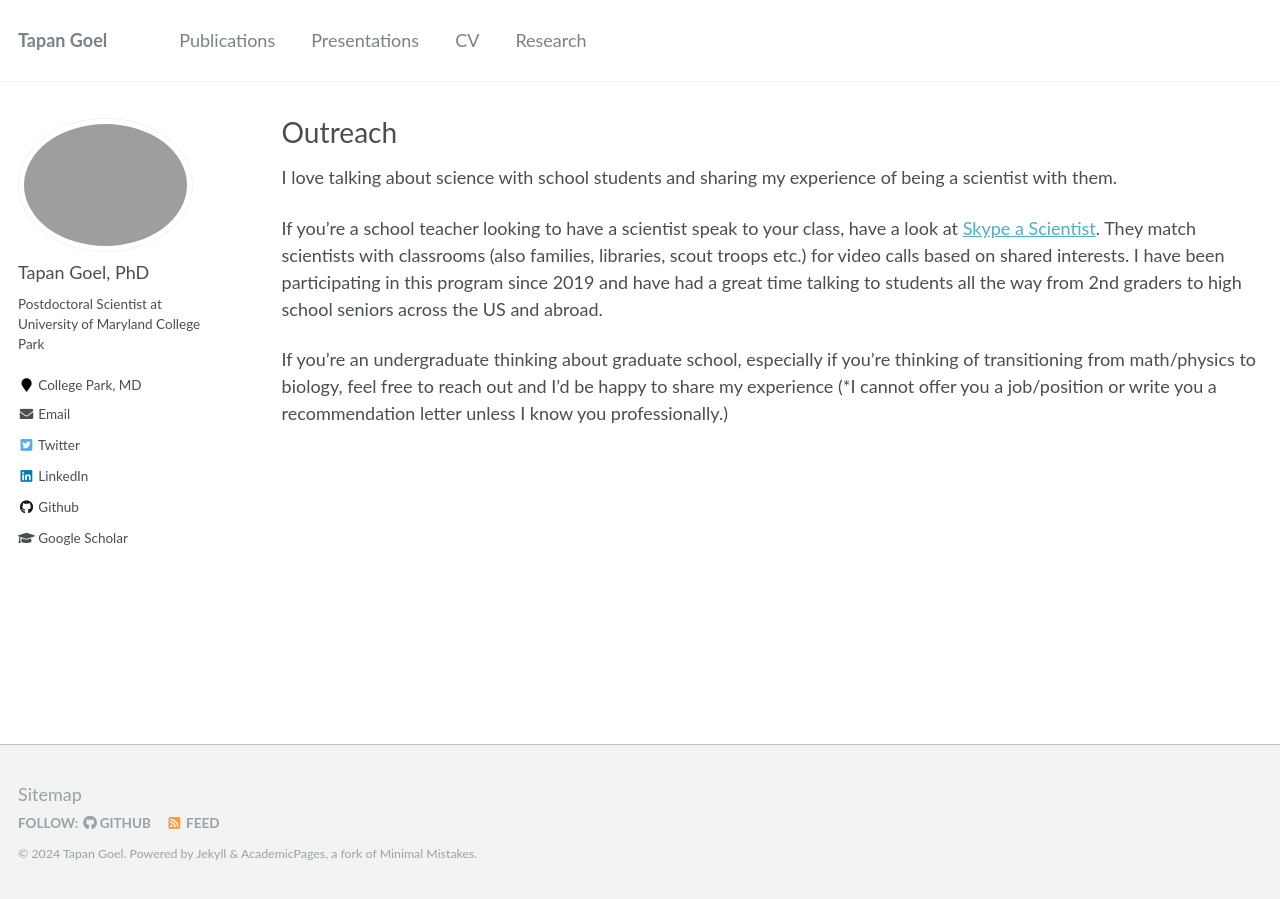
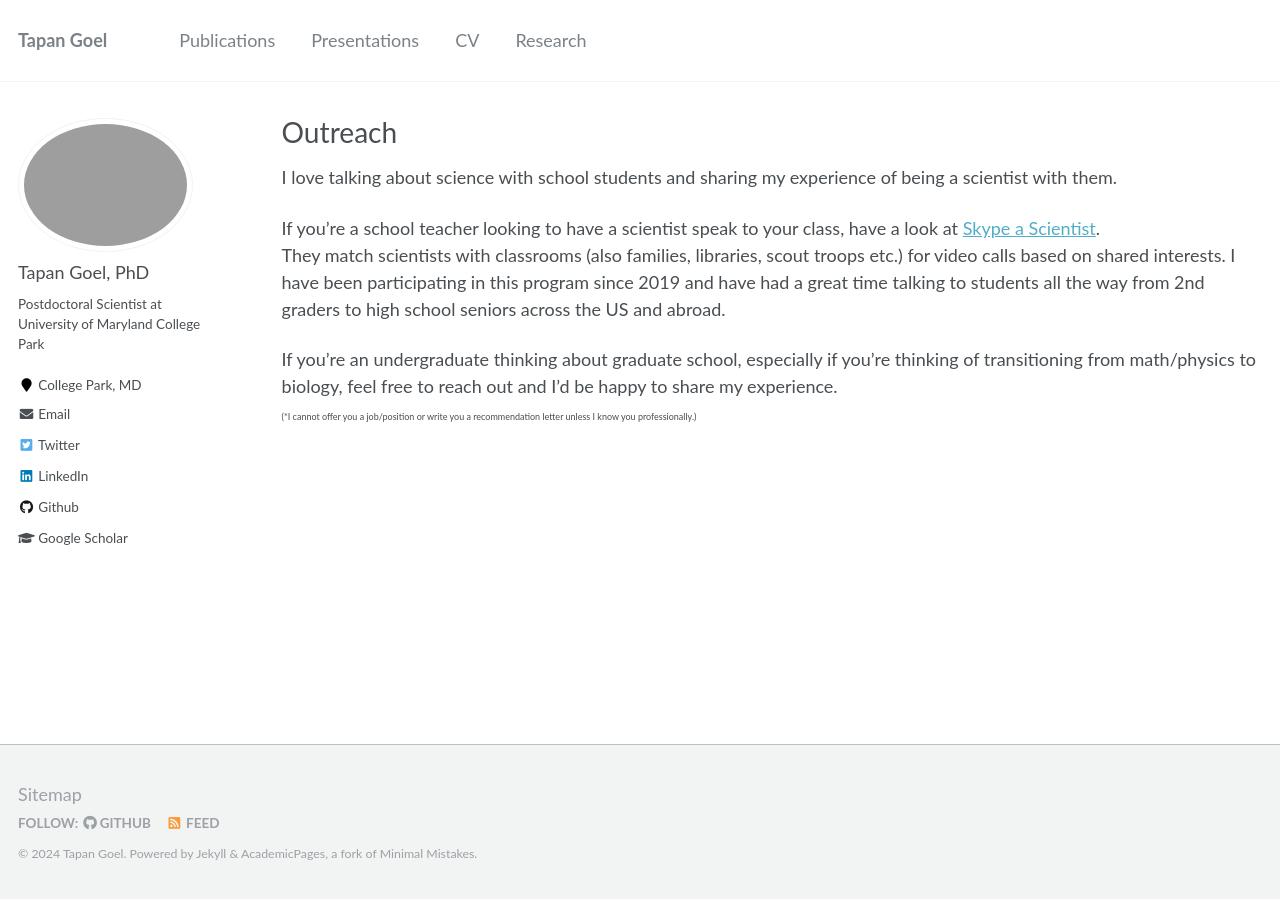
Before and after one commit to tapangoel1994/tapangoel1994.github.io, a Jekyll site: the page built from _pages/Outreach.md, in a window 1280 px wide. Built offline with Jekyll 4.4.1, drawn with Linux system fonts in a browser that asks for light colours.

Commit message:
Update Outreach.md

```diff
--- a/_pages/Outreach.md
+++ b/_pages/Outreach.md
@@ -7,9 +7,9 @@ author_profile: true
 
 I love talking about science with school students and sharing my experience of being a scientist with them.
 
-If you're a school teacher looking to have a scientist speak to your class, have a look at [Skype a Scientist](https://www.skypeascientist.com/).
+If you're a school teacher looking to have a scientist speak to your class, have a look at [Skype a Scientist](https://www.skypeascientist.com/).\
 They match scientists with classrooms (also families, libraries, scout troops etc.) for video calls based on shared interests.
 I have been participating in this program since 2019 and have had a great time talking to students all the way from 2nd graders to high school seniors across the US and abroad.
 
-If you're an undergraduate thinking about graduate school, especially if you're thinking of transitioning from math/physics to biology, feel free to reach out and I'd be happy to share my experience
-(*I cannot offer you a job/position or write you a recommendation letter unless I know you professionally.)
+If you're an undergraduate thinking about graduate school, especially if you're thinking of transitioning from math/physics to biology, feel free to reach out and I'd be happy to share my experience.\
+<span style="font-size:0.5em;">(*I cannot offer you a job/position or write you a recommendation letter unless I know you professionally.)</span>
```
